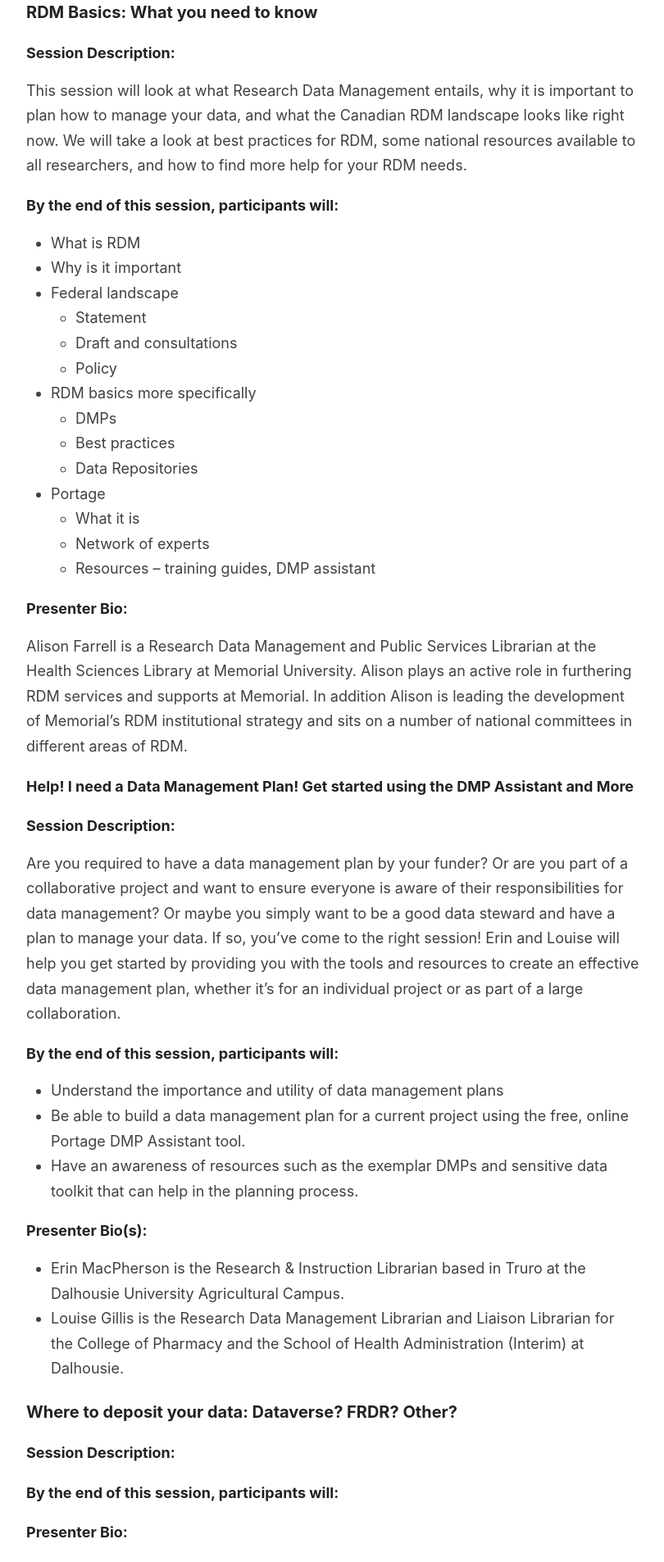
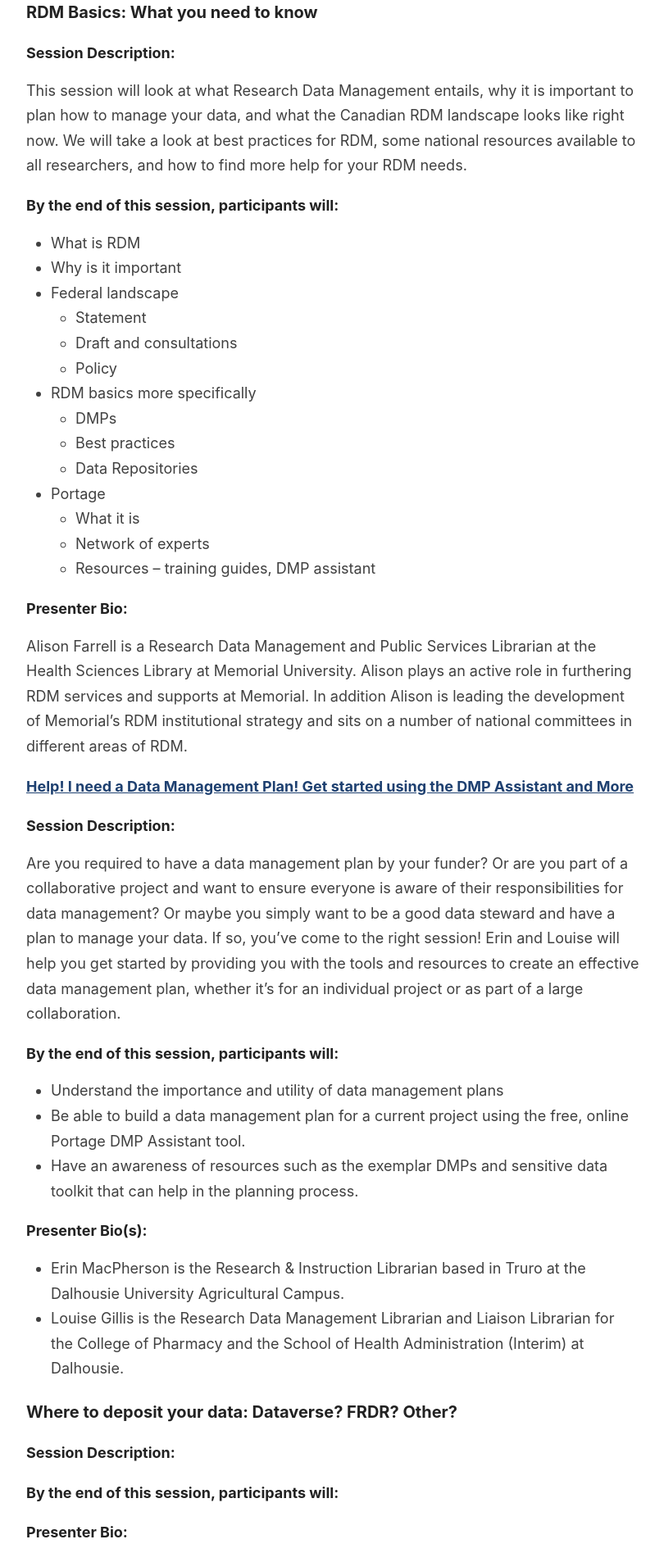
Before and after one commit to caul-dpsc/2021-rdm-series, a Jekyll site: the page built from _pages/index.md, in a window 1280 px wide. Shown: the part 1103-3009 px from the top of the page at 82% size, without its empty margins (234-1044 px from the left). Built offline with Jekyll 4.4.1, drawn with Linux system fonts in a browser that asks for light colours.

Commit message:
Update style.scss

```diff
--- a/assets/style.scss
+++ b/assets/style.scss
@@ -81,7 +81,8 @@ h3 {
 
 h4 {
   font-size: 18px;
-  color: #222;
+  color: #1e4070;
+  text-decoration: underline;
 }
 
 p {
```
